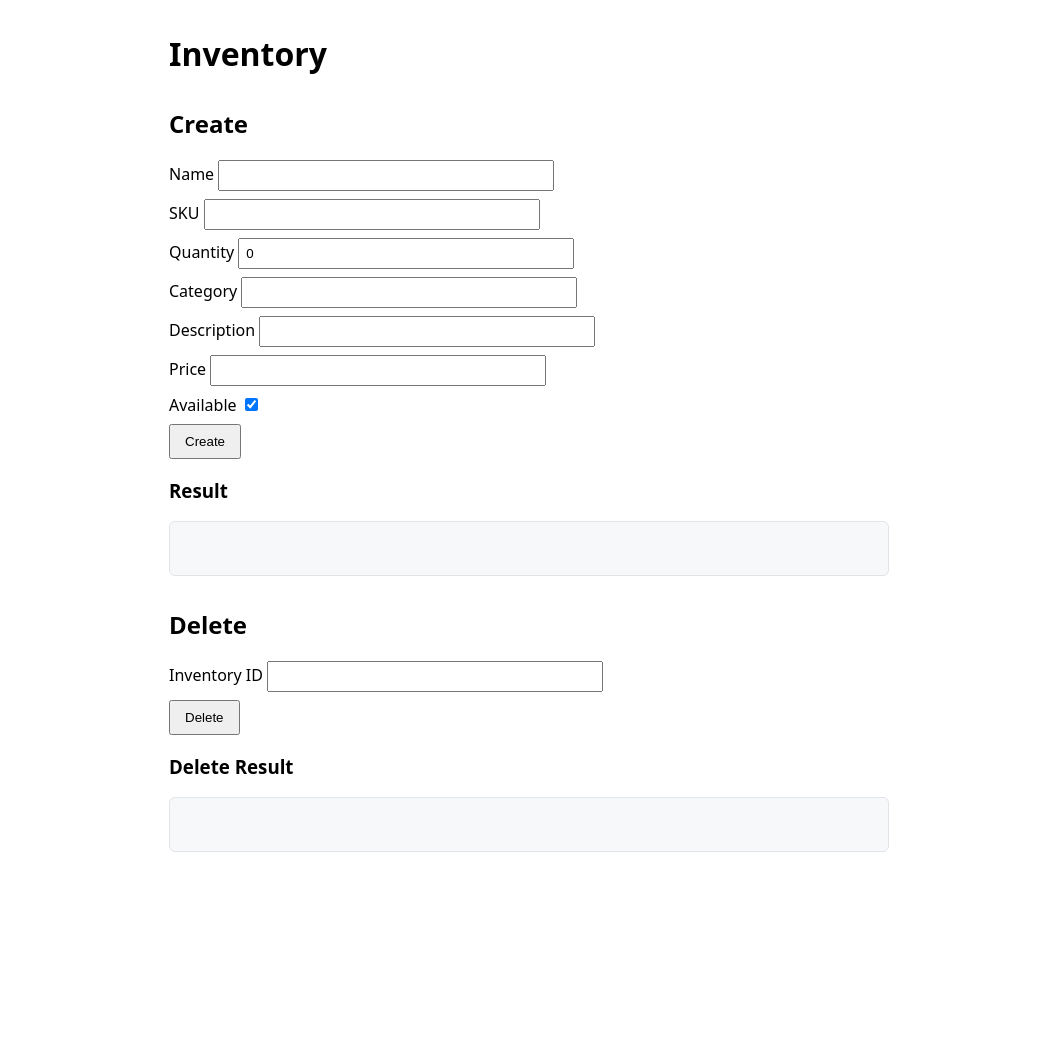
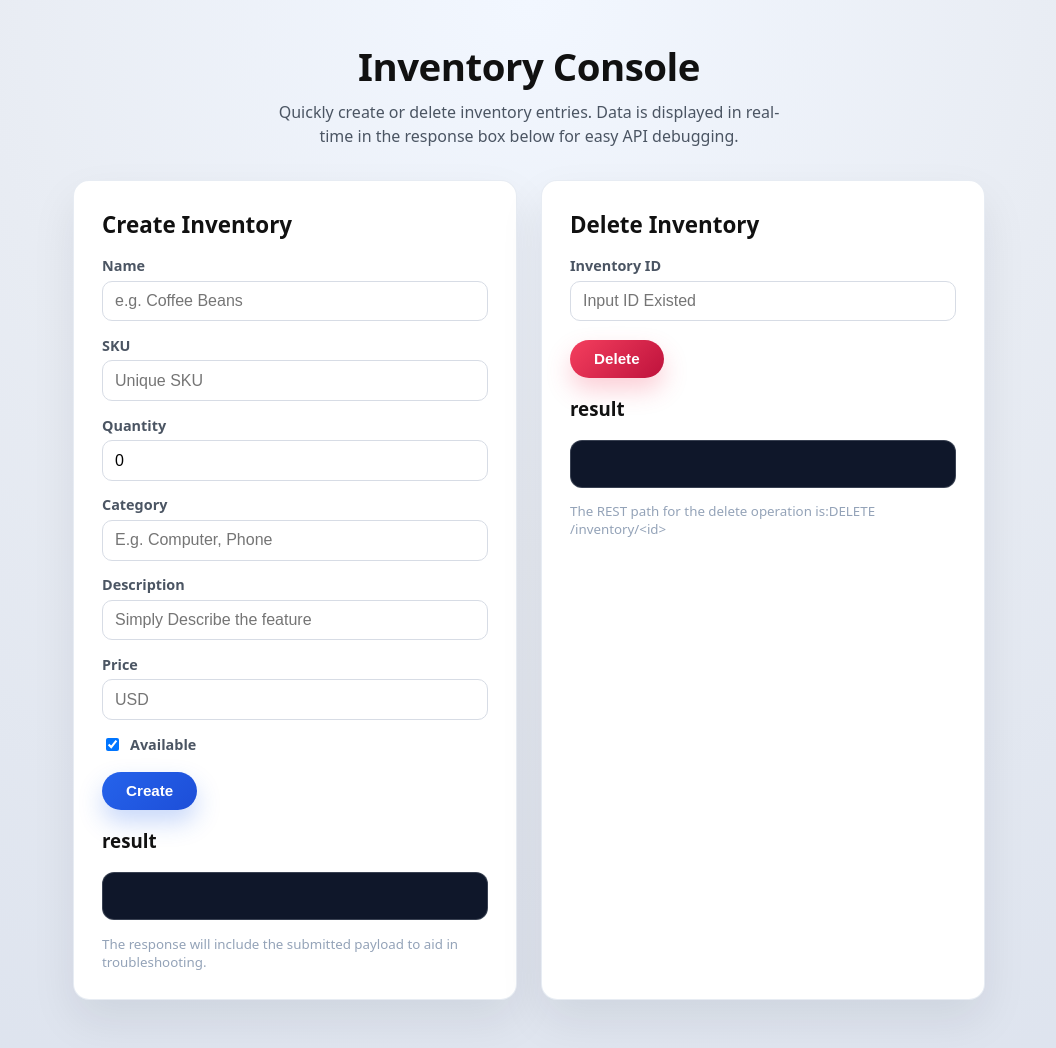
Before and after one commit to CSCI-GA-2820-FA25-003/inventory, a Flask app: page /inventories/new in a window 1280 px wide. Shown: the whole page, without its empty margins (111-1167 px from the left). Before the commit the page ends 852 px from the top, so only its background shows below. Run offline with Flask 3, Linux system fonts and the light colour scheme.

Commit message:
revamp-inventory-UI file changese in inventory.html Revamp inventory UI

```diff
--- a/service/templates/inventory.html
+++ b/service/templates/inventory.html
@@ -4,44 +4,199 @@
     <meta charset="utf-8">
     <title>Inventory</title>
     <style>
-      body { font-family: system-ui, -apple-system, Segoe UI, Roboto, Arial, sans-serif; max-width: 720px; margin: 2rem auto; }
-      label { display: block; margin: 0.5rem 0; }
-      input[type="text"], input[type="number"] { width: 320px; padding: 6px; }
-      button { padding: 8px 14px; }
-      .result { background: #f6f8fa; padding: 12px; white-space: pre-wrap; border-radius: 6px; border: 1px solid #e1e4e8; min-height: 2.2em; }
-      section { margin-top: 2rem; }
+      :root {
+        color-scheme: light;
+      }
+      * {
+        box-sizing: border-box;
+      }
+      body {
+        font-family: system-ui, -apple-system, Segoe UI, Roboto, Arial, sans-serif;
+        margin: 0;
+        min-height: 100vh;
+        background: radial-gradient(circle at top, #f2f7ff, #e8ecf3 45%, #dde3ee);
+        color: #111;
+      }
+      .container {
+        max-width: 960px;
+        margin: 0 auto;
+        padding: 2.5rem 1.5rem 3rem;
+      }
+      .hero {
+        text-align: center;
+        margin-bottom: 2rem;
+      }
+      .hero h1 {
+        margin: 0;
+        font-size: 2.4rem;
+        letter-spacing: -0.5px;
+      }
+      .hero p {
+        margin: 0.5rem auto 0;
+        color: #4b5563;
+        max-width: 520px;
+        line-height: 1.5;
+      }
+      .grid {
+        display: grid;
+        grid-template-columns: repeat(auto-fit, minmax(300px, 1fr));
+        gap: 1.5rem;
+      }
+      .card {
+        background: #fff;
+        border-radius: 16px;
+        padding: 1.75rem;
+        box-shadow: 0 20px 45px rgba(15, 23, 42, 0.08);
+        border: 1px solid rgba(226, 232, 240, 0.8);
+      }
+      .card h2 {
+        margin: 0 0 1rem;
+        font-size: 1.4rem;
+      }
+      form {
+        display: grid;
+        gap: 0.9rem;
+      }
+      label {
+        display: flex;
+        flex-direction: column;
+        font-size: 0.9rem;
+        font-weight: 600;
+        color: #4b5563;
+        gap: 0.35rem;
+      }
+      input[type="text"],
+      input[type="number"] {
+        width: 100%;
+        padding: 0.65rem 0.75rem;
+        border-radius: 10px;
+        border: 1px solid #d7dce5;
+        font-size: 1rem;
+        transition: border-color 0.2s, box-shadow 0.2s;
+      }
+      input[type="text"]:focus,
+      input[type="number"]:focus {
+        outline: none;
+        border-color: #2563eb;
+        box-shadow: 0 0 0 3px rgba(37, 99, 235, 0.15);
+      }
+      .checkbox {
+        flex-direction: row;
+        align-items: center;
+        gap: 0.5rem;
+      }
+      .actions {
+        display: flex;
+        gap: 0.75rem;
+        flex-wrap: wrap;
+        margin-top: 0.25rem;
+      }
+      button {
+        padding: 0.65rem 1.5rem;
+        border: none;
+        border-radius: 999px;
+        font-size: 0.95rem;
+        font-weight: 600;
+        cursor: pointer;
+        transition: transform 0.15s, box-shadow 0.15s;
+      }
+      button:active {
+        transform: scale(0.97);
+      }
+      #submit {
+        background: linear-gradient(135deg, #2563eb, #1d4ed8);
+        color: #fff;
+        box-shadow: 0 12px 24px rgba(37, 99, 235, 0.25);
+      }
+      #delete {
+        background: linear-gradient(135deg, #f43f5e, #be123c);
+        color: #fff;
+        box-shadow: 0 12px 24px rgba(244, 63, 94, 0.25);
+      }
+      .result {
+        background: #0f172a;
+        color: #e2e8f0;
+        padding: 1rem;
+        border-radius: 12px;
+        min-height: 3rem;
+        white-space: pre-wrap;
+        border: 1px solid rgba(226, 232, 240, 0.2);
+        font-size: 0.9rem;
+        overflow-x: auto;
+      }
+      .result + small {
+        display: block;
+        margin-top: 0.35rem;
+        color: #94a3b8;
+      }
+      @media (max-width: 600px) {
+        .container {
+          padding: 1.75rem 1rem 2rem;
+        }
+        .hero h1 {
+          font-size: 2rem;
+        }
+      }
     </style>
   </head>
   <body>
-    <h1>Inventory</h1>
+    <div class="container">
+      <header class="hero">
+        <h1>Inventory Console</h1>
+        <p>Quickly create or delete inventory entries. Data is displayed in real-time in the response box below for easy API debugging.</p>
+      </header>
 
-    <section>
-      <h2>Create</h2>
+      <div class="grid">
+        <section class="card">
+          <h2>Create Inventory</h2>
           <form id="inv-form">
-      <label>Name <input id="name" name="name" type="text" required></label>
-      <label>SKU <input id="sku" name="sku" type="text" required></label>
-      <label>Quantity <input id="quantity" name="quantity" type="number" min="0" value="0" required></label>
-      <label>Category <input id="category" name="category" type="text"></label>
-      <label>Description <input id="description" name="description" type="text"></label>
-      <label>Price <input id="price" name="price" type="number" step="0.01" min="0"></label>
-      <label>Available <input id="available" name="available" type="checkbox" checked></label>
-      <!-- Use a button (not submit) to avoid native form navigation -->
+            <label>Name
+              <input id="name" name="name" type="text" placeholder="e.g. Coffee Beans" required>
+            </label>
+            <label>SKU
+              <input id="sku" name="sku" type="text" placeholder="Unique SKU" required>
+            </label>
+            <label>Quantity
+              <input id="quantity" name="quantity" type="number" min="0" value="0" required>
+            </label>
+            <label>Category
+              <input id="category" name="category" type="text" placeholder="E.g. Computer, Phone">
+            </label>
+            <label>Description
+              <input id="description" name="description" type="text" placeholder="Simply Describe the feature">
+            </label>
+            <label>Price
+              <input id="price" name="price" type="number" step="0.01" min="0" placeholder="USD">
+            </label>
+            <label class="checkbox">
+              <input id="available" name="available" type="checkbox" checked>
+              Available
+            </label>
+            <div class="actions">
               <button id="submit" type="button">Create</button>
+            </div>
           </form>
-
-    <h3>Result</h3>
+          <h3>result</h3>
           <pre id="result" class="result" aria-live="polite"></pre>
+          <small>The response will include the submitted payload to aid in troubleshooting.</small>
         </section>
 
-    <section>
-      <h2>Delete</h2>
+        <section class="card">
+          <h2>Delete Inventory</h2>
           <form id="delete-form">
-        <label>Inventory ID <input id="delete-id" name="inventory_id" type="number" min="1" required></label>
+            <label>Inventory ID
+              <input id="delete-id" name="inventory_id" type="number" min="1" placeholder="Input ID Existed" required>
+            </label>
+            <div class="actions">
               <button id="delete" type="button">Delete</button>
+            </div>
           </form>
-      <h3>Delete Result</h3>
+          <h3>result</h3>
           <pre id="delete-result" class="result" aria-live="polite"></pre>
+          <small>The REST path for the delete operation is:DELETE /inventory/&lt;id&gt;</small>
         </section>
+      </div>
+    </div>
 
     <script>
       // Safe getters by id
```
Lines whose indentation alone changed are shown as unchanged.
